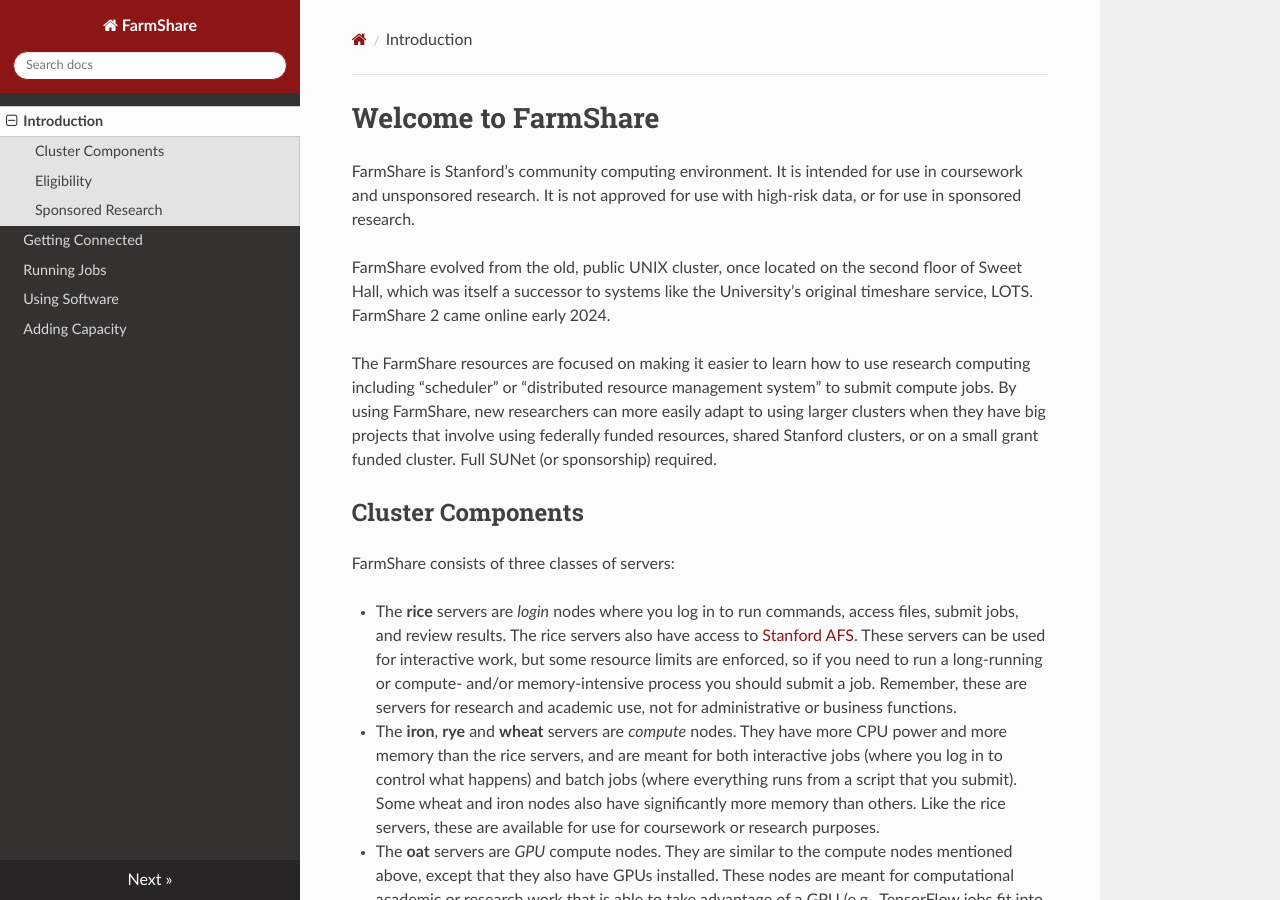
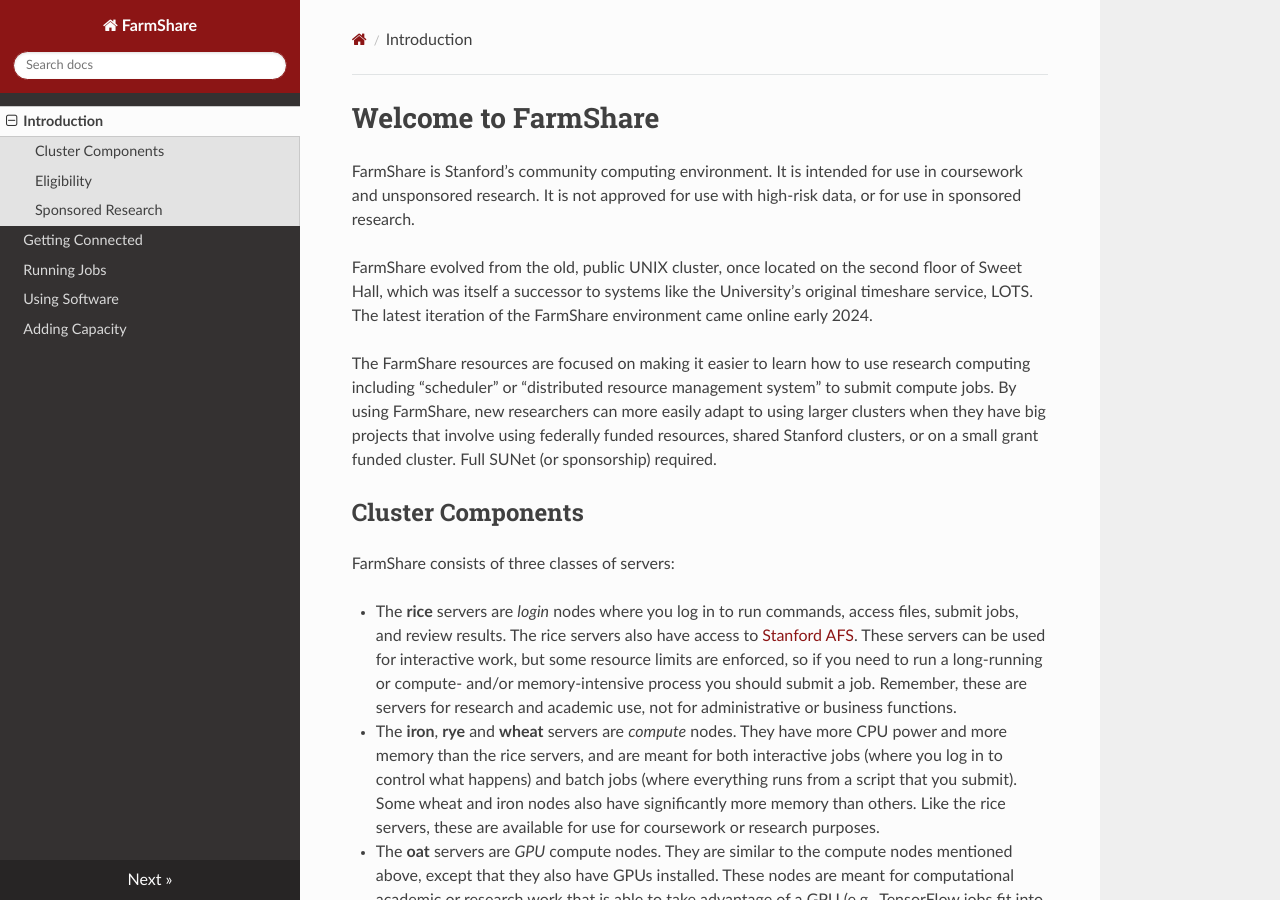
Before and after one commit to stanford-rc/farmshare-docs, an MkDocs documentation site: the page built from docs/index.md, in a window 1280 px wide and 900 px high. Built offline with MkDocs 1.6.1, drawn with Linux system fonts in a browser that asks for light colours; nearby versions of some CDN libraries.

Commit message:
Update index.md

```diff
--- a/docs/index.md
+++ b/docs/index.md
@@ -2,7 +2,7 @@
 
 FarmShare is Stanford's community computing environment. It is intended for use in coursework and unsponsored research. It is not approved for use with high-risk data, or for use in sponsored research.
 
-FarmShare evolved from the old, public UNIX cluster, once located on the second floor of Sweet Hall, which was itself a successor to systems like the University's original timeshare service, LOTS. FarmShare 2 came online early 2024.
+FarmShare evolved from the old, public UNIX cluster, once located on the second floor of Sweet Hall, which was itself a successor to systems like the University's original timeshare service, LOTS. The latest iteration of the FarmShare environment came online early 2024.
 
 The FarmShare resources are focused on making it easier to learn how to use research computing including “scheduler” or “distributed resource management system” to submit compute jobs. By using FarmShare, new researchers can more easily adapt to using larger clusters when they have big projects that involve using federally funded resources, shared Stanford clusters, or on a small grant funded cluster. Full SUNet (or sponsorship) required.
 
```
